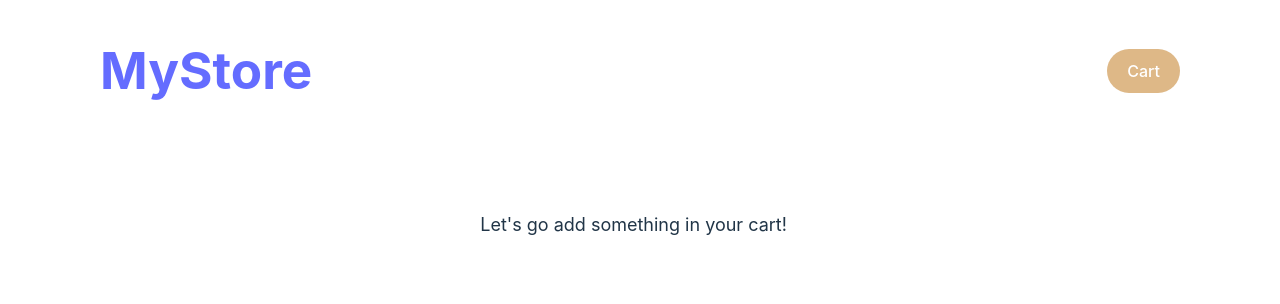
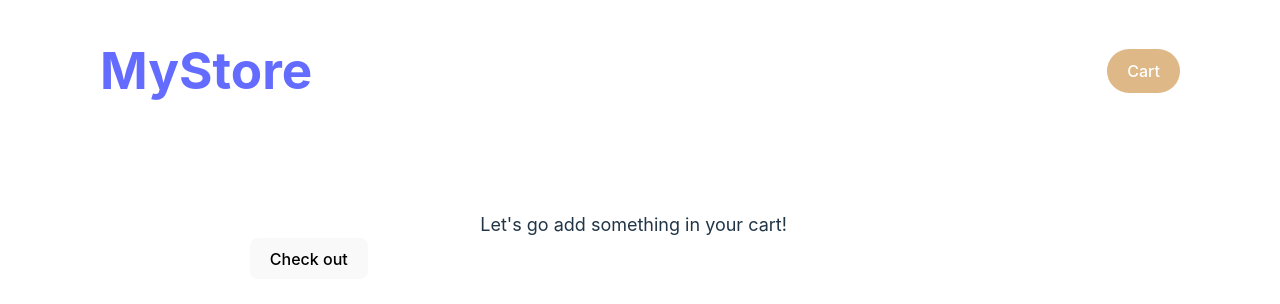
Before and after one commit to allegrafs066/poros-incubation-team-2, a React (Vite) app: page /cart in a window 1280 px wide. Shown: the top 304 px of the page. Built offline with nearby package versions, Linux system fonts and the light colour scheme.

Commit message:
Added checkout button + updated looks

```diff
--- a/src/pages/Cart/Cart.module.css
+++ b/src/pages/Cart/Cart.module.css
@@ -1,5 +1,5 @@
 .cartContainer {
-  max-width: 100vw;
+  max-width: 60vw;
   margin: 0 auto;
   padding: 20px;
 }
@@ -38,3 +38,13 @@
   font-size: 18px;
   margin-top: 50px;
 }
+
+.subtotal {
+  display: flex;
+  justify-content: right;
+}
+
+.button {
+  display: flex;
+  justify-content: right;
+}
--- a/src/pages/Cart/index.jsx
+++ b/src/pages/Cart/index.jsx
@@ -80,6 +80,7 @@ function CartPage() {
             Subtotal: ${calculateTotal().toFixed(2)}
           </div>
         )}
+        <button className={style.buttonCheckout}>Check out</button>
       </main>
     </MainLayout>
   );
```
